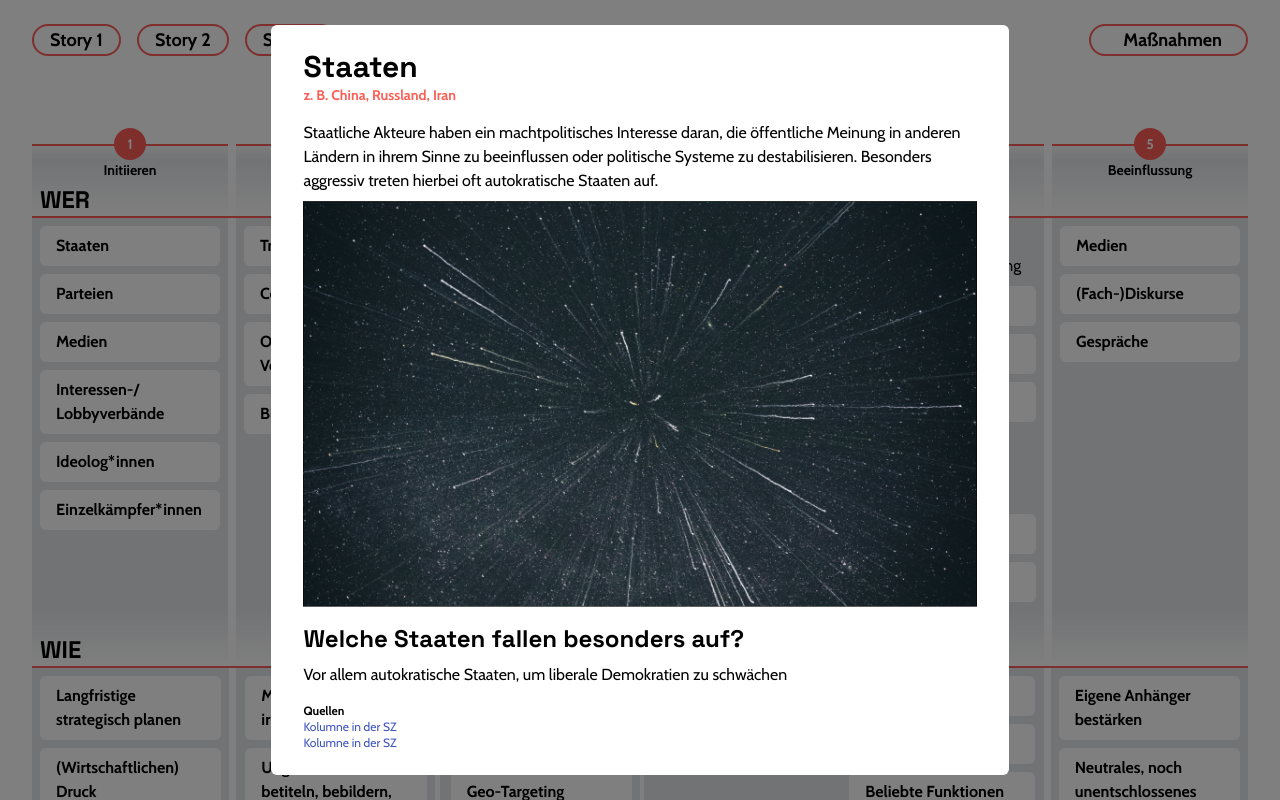
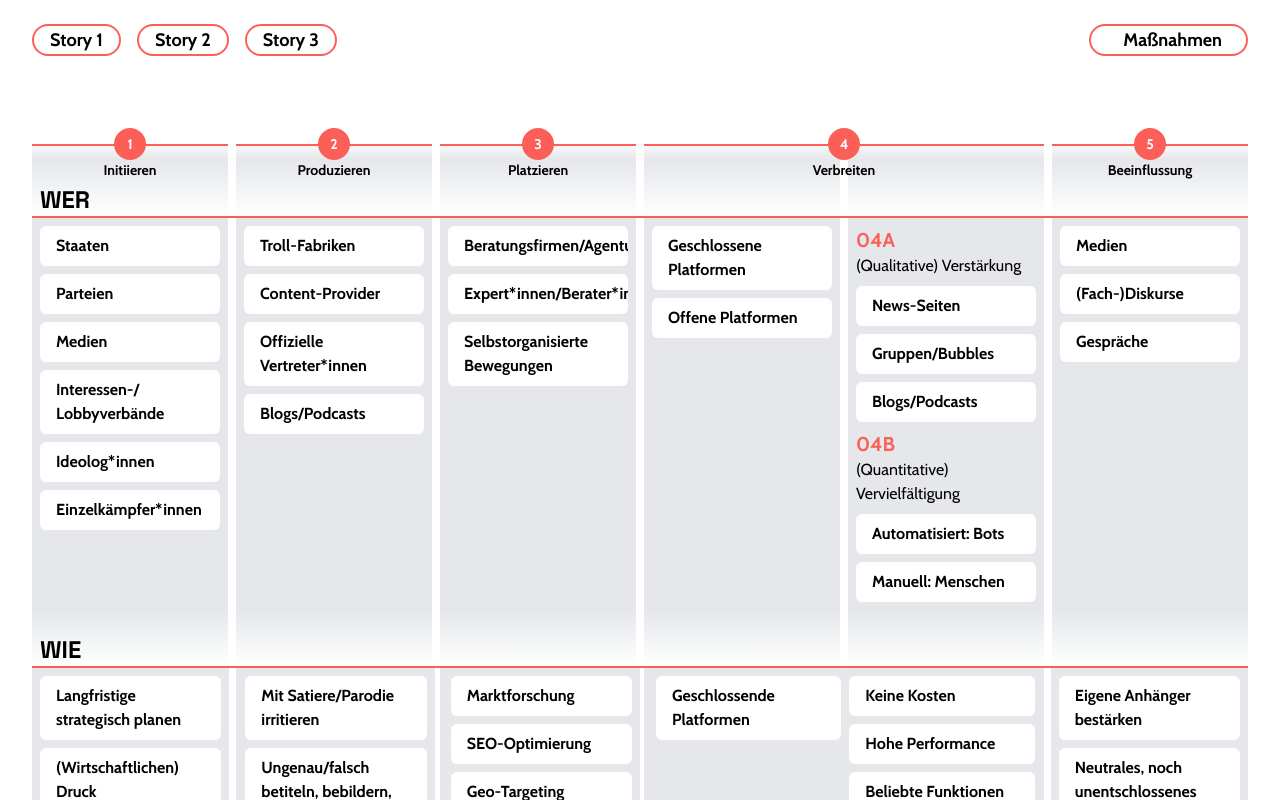
Before and after one commit to DetektivKollektiv/colab-infographic, a Vue app: page / in a window 1280 px wide. Shown: the top 800 px of the page. Built offline with nearby package versions, Linux system fonts and the light colour scheme; some icons are missing; what vue3-touch-events would draw is missing.

Commit message:
added funtionality to Modal

```diff
--- a/src/components/Infographic/Card.vue
+++ b/src/components/Infographic/Card.vue
@@ -2,7 +2,7 @@
     <div
         @mouseover="hover = true"
         @mouseleave="hover = false"
-        @click="popup = true"
+        @click="infographicStore.setModal(content)"
         class="px-4 py-2 bg-white rounded-md w-full transition-all duration-300 overflow-hidden cursor-pointer"
         :class="{
             'duration-75 border-2 border-red-500': active,
@@ -10,16 +10,17 @@
     >
         <div class="group">
             <p class="group-hover:text-red-500 label-md">
-                {{ text }}
+                {{ content.title }}
             </p>
         </div>
     </div>
 </template>
 
 <script setup>
-//
-import { nextTick, onMounted, watch, computed, ref, toRefs } from 'vue'
+import { computed, ref, toRefs } from 'vue'
 import { useInfographicStore } from '@/stores/infographic'
+
+const infographicStore = useInfographicStore()
 
 const props = defineProps({
     content: {
@@ -30,16 +31,8 @@ const props = defineProps({
 
 const { content } = toRefs(props)
 
-const popup = ref(false)
-
-const example = ref(false)
-
-const text = computed(() => {
-    return example.value ? content.value.example : content.value.title
-})
-
 const active = computed(() => {
-    return content.value.storys.includes(useInfographicStore().story)
+    return content.value.storys.includes(infographicStore.story)
 })
 
 const height = ref(0)
--- a/src/components/Infographic/Infographic.vue
+++ b/src/components/Infographic/Infographic.vue
@@ -1,5 +1,5 @@
 <template>
-    <Modal></Modal>
+    <Modal v-if="infographicStore.showModal"></Modal>
     <div class="relative">
         <div
             class="absolute w-full h-full container-box -z-50 left-1/2 -translate-x-1/2 pt-36"
@@ -149,6 +149,9 @@
 
 <script setup>
 import { WER, WIE, WAS } from '@/api/infographic'
+import { useInfographicStore } from '@/stores/infographic'
+
+const infographicStore = useInfographicStore()
 
 import headline from '@/components/infographic/Headline.vue'
 import card from '@/components/infographic/Card.vue'
--- a/src/components/Infographic/Modal/Modal.vue
+++ b/src/components/Infographic/Modal/Modal.vue
@@ -20,10 +20,17 @@
                 <Sources :sources="content.sources"></Sources>
             </div>
         </div>
-        <div class="w-full h-screen bg-black opacity-50 fixed z-40"></div>
+        <div
+            @click="infographicStore.showModal = false"
+            class="w-full h-screen bg-black opacity-50 fixed z-40"
+        ></div>
     </div>
 </template>
 <script setup>
+import { useInfographicStore } from '@/stores/infographic'
+
+const infographicStore = useInfographicStore()
+
 const elements = {
     headline: () =>
         defineAsyncComponent(() =>
@@ -40,10 +47,8 @@ const elements = {
 }
 
 import { WER, WIE, WAS } from '@/api/infographic'
-const content = WER['01'][0]
-
-console.log(WER['01'][0])
+const content = infographicStore.modalContent
 
 const isLocked = useScrollLock(document.documentElement)
-isLocked.value = true // lock
+isLocked.value = true
 </script>
--- a/src/components/Sources.vue
+++ b/src/components/Sources.vue
@@ -1,6 +1,6 @@
 <template lang="">
     <p v-if="sources.length > 0" class="label-xs">Quellen</p>
-    <div class="flex flex-col">
+    <div class="flex flex-col mt-1">
         <a
             target="_blank"
             class="text-xs text-blue-500"
--- a/src/stores/infographic.js
+++ b/src/stores/infographic.js
@@ -1,15 +1,19 @@
 import { defineStore } from 'pinia'
 
 export const useInfographicStore = defineStore('infographic', {
-    state: () => {
-        return {
-            /** @type {'story-1' | 'story-2' | 'story-3'} */
-            story: '',
-        }
-    },
+    state: () => ({
+        /** @type {'story-1' | 'story-2' | 'story-3'} */
+        story: '',
+        modalContent: {},
+        showModal: false,
+    }),
     actions: {
         setStory(story) {
             this.story == story ? (this.story = '') : (this.story = story)
         },
+        setModal(content) {
+            this.modalContent = content
+            this.showModal = true
+        },
     },
 })
--- a/vite.config.js
+++ b/vite.config.js
@@ -8,7 +8,9 @@ import AutoImport from 'unplugin-auto-import/vite'
 export default defineConfig({
     plugins: [
         vue(),
-        AutoImport({ imports: ['vue', '@vueuse/core'] }),
+        AutoImport({
+            imports: ['vue', '@vueuse/core'],
+        }),
         Components({}),
     ],
     server: {
```
